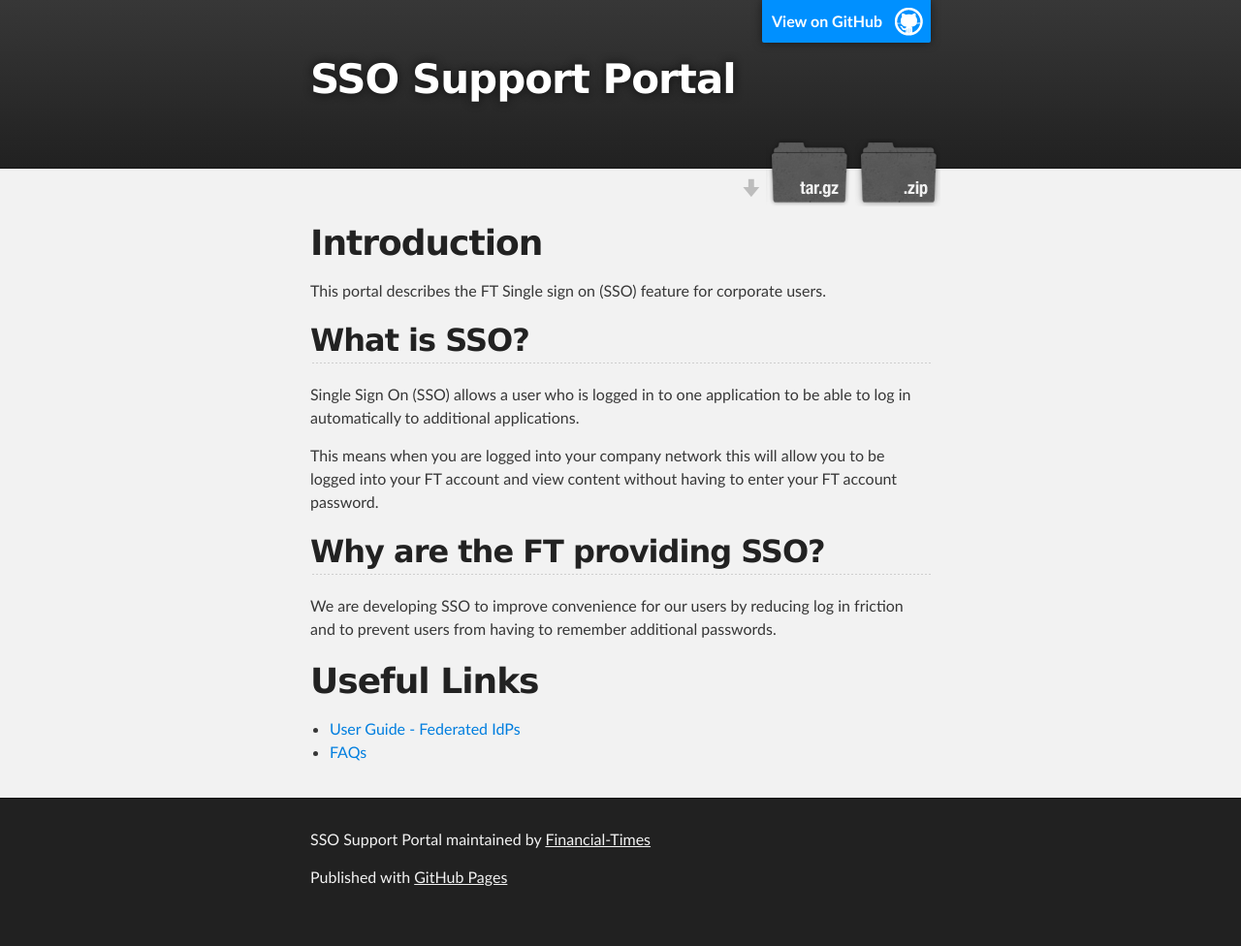
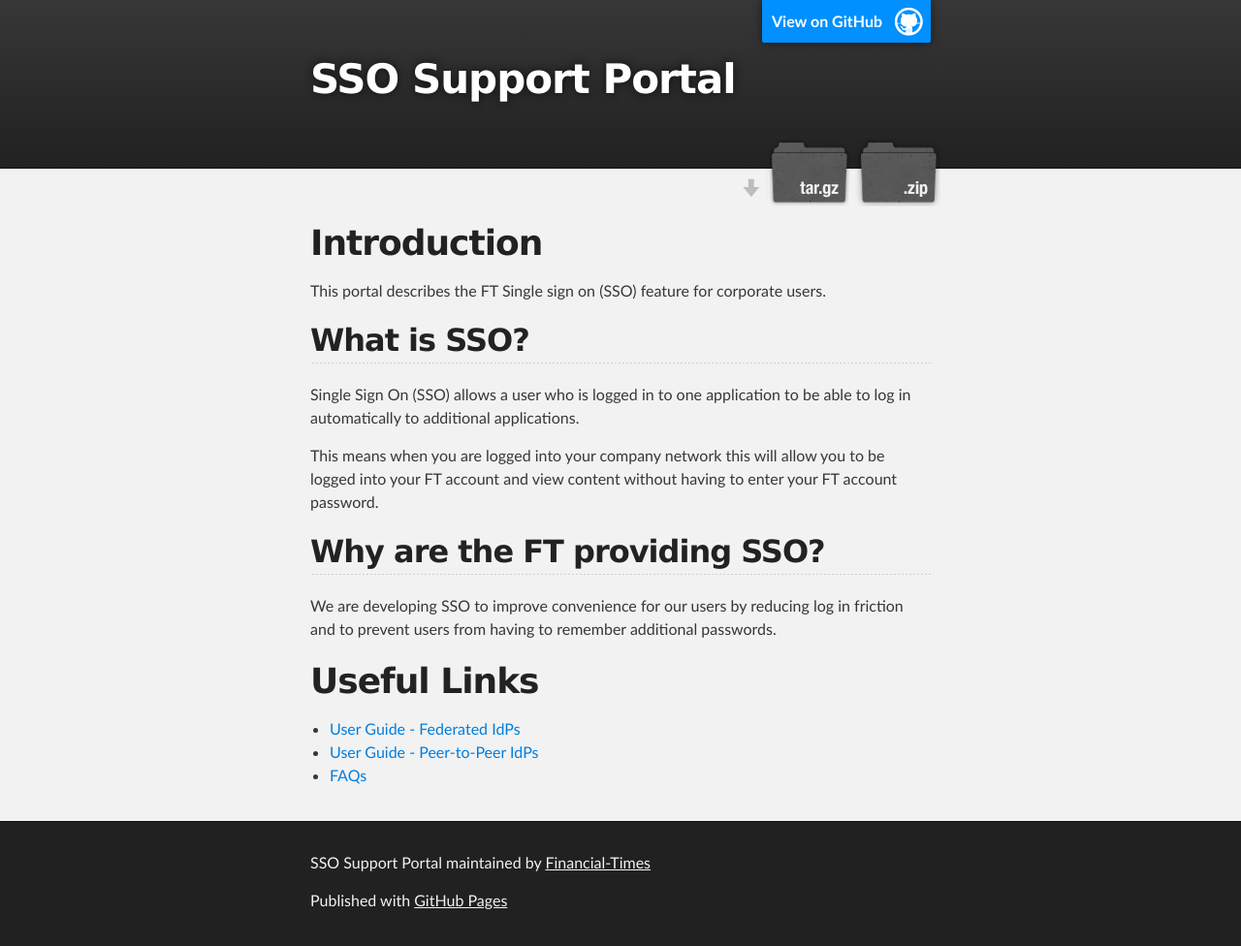
Before and after one commit to Financial-Times/sso-support, a Jekyll site: the page index.html, which Jekyll copies as it is, in a window 1280 px wide. Shown: the whole page at 97% size. Built offline with Jekyll 4.4.1, drawn with Linux system fonts in a browser that asks for light colours; before the commit the page ends 952 px from its top, so only the background shows below that.

```diff
--- a/index.html
+++ b/index.html
@@ -53,6 +53,7 @@
 
 <ul>
 <li><a href="https://financial-times.github.io/sso-support/2016/07/19/user-guide-federated-idp">User Guide - Federated IdPs</a></li>
+<li><a href="https://financial-times.github.io/sso-support/2016/07/19/user-guide-p2p-idp">User Guide - Peer-to-Peer IdPs</a></li>
 <li><a href="https://financial-times.github.io/sso-support/2016/07/19/faqs">FAQs</a></li>
 </ul>
       </section>
--- a/params.json
+++ b/params.json
@@ -1,6 +1,6 @@
 {
   "name": "SSO Support Portal",
   "tagline": "",
-  "body": "# Introduction\r\nThis portal describes the FT Single sign on (SSO) feature for corporate users.\r\n\r\n## What is SSO?\r\nSingle Sign On (SSO) allows a user who is logged in to one application to be able to log in automatically to additional applications.\r\n\r\nThis means when you are logged into your company network this will allow you to be logged into your FT account and view content without having to enter your FT account password.\r\n\r\n## Why are the FT providing SSO?\r\nWe are developing SSO to improve convenience for our users by reducing log in friction and to prevent users from having to remember additional passwords.\r\n\r\n# Useful Links\r\n* [User Guide - Federated IdPs](https://financial-times.github.io/sso-support/2016/07/19/user-guide-federated-idp)\r\n* [FAQs](https://financial-times.github.io/sso-support/2016/07/19/faqs)\r\n",
+  "body": "# Introduction\r\nThis portal describes the FT Single sign on (SSO) feature for corporate users.\r\n\r\n## What is SSO?\r\nSingle Sign On (SSO) allows a user who is logged in to one application to be able to log in automatically to additional applications.\r\n\r\nThis means when you are logged into your company network this will allow you to be logged into your FT account and view content without having to enter your FT account password.\r\n\r\n## Why are the FT providing SSO?\r\nWe are developing SSO to improve convenience for our users by reducing log in friction and to prevent users from having to remember additional passwords.\r\n\r\n# Useful Links\r\n* [User Guide - Federated IdPs](https://financial-times.github.io/sso-support/2016/07/19/user-guide-federated-idp)\r\n* [User Guide - Peer-to-Peer IdPs](https://financial-times.github.io/sso-support/2016/07/19/user-guide-p2p-idp)\r\n* [FAQs](https://financial-times.github.io/sso-support/2016/07/19/faqs)\r\n",
   "note": "Don't delete this file! It's used internally to help with page regeneration."
 }
```
